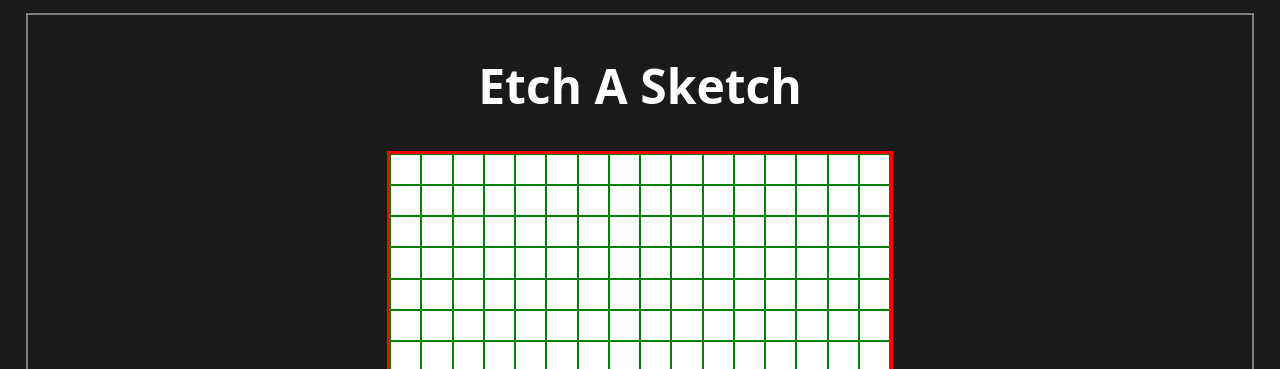
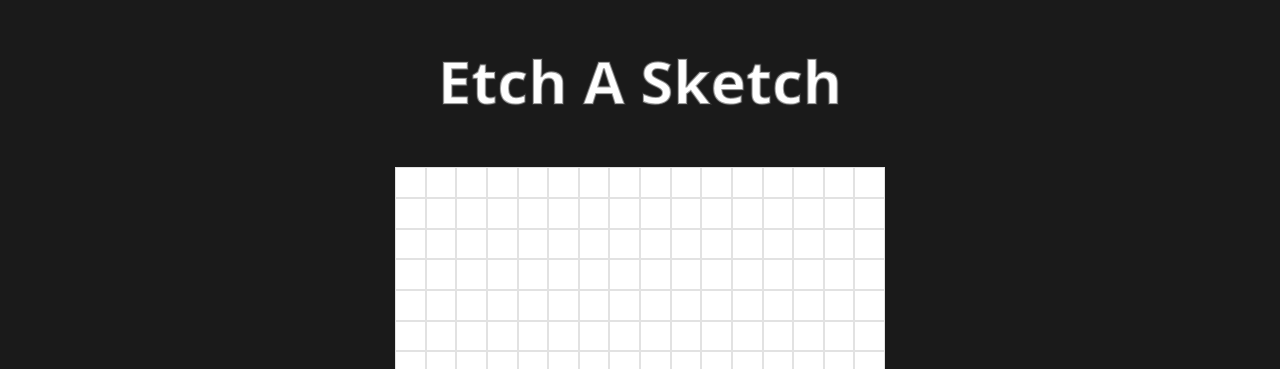
Before and after one commit to ralqadri/odin-etchasketch, a plain HTML site: page index.html in a window 1280 px wide. Shown: the top 369 px of the page. Drawn offline with Linux system fonts and the light colour scheme.

Commit message:
finish grid

```diff
--- a/style.css
+++ b/style.css
@@ -1,3 +1,9 @@
+*,
+*::before,
+*::after {
+  box-sizing: border-box;
+}
+
 body {
   all: unset;
 
@@ -9,31 +15,26 @@ body {
 }
 
 .container {
-  border: 2px solid grey;
-
   display: flex;
   flex-direction: column;
   justify-content: center;
   align-items: center;
-
-  margin: 2vw;
-  margin-top: 1vw;
-  padding: 0.5vw;
 }
 
 .header {
   display: flex;
 
   color: white;
-  font-size: 24px;
+  -webkit-text-stroke: 2px rgba(64, 64, 64, 0.5);
+  font-size: 30px;
   font-weight: bolder;
 }
 
 /* https://css-tricks.com/dont-overthink-flexbox-grids/ */
 
 .grid-container {
-  /* border: 5px solid rgb(26, 26, 26); */
-  border: 3px solid red;
+  border: 5px solid rgb(26, 26, 26);
+  background-color: rgb(26, 26, 26);
 
   width: 500px;
   height: 500px;
@@ -50,7 +51,7 @@ body {
 }
 
 .grid-item {
-  border: 1px solid green;
+  border: 1px solid rgba(64, 64, 64, 0.15);
   background: white;
 
   aspect-ratio: 1 / 1;
```
